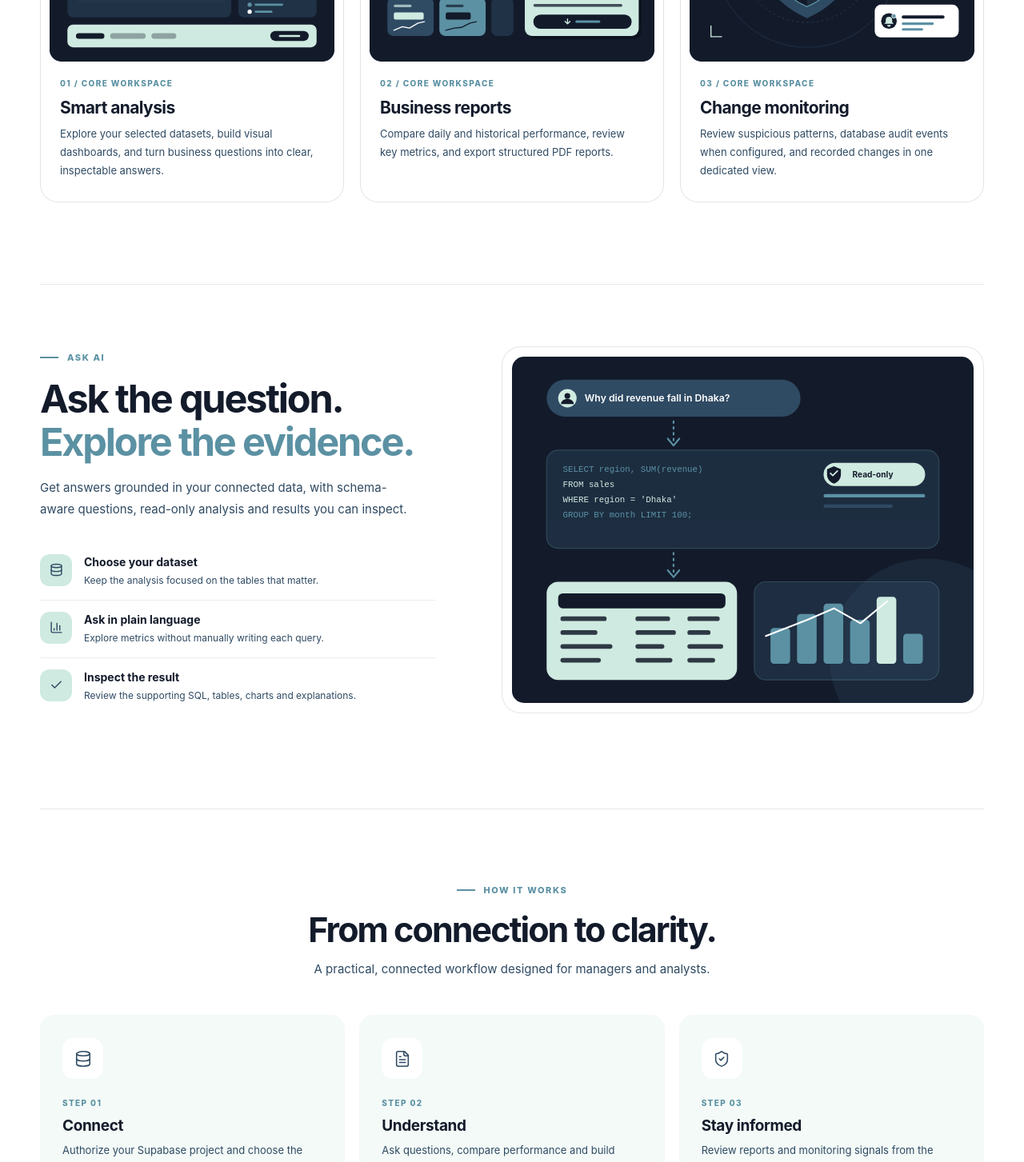
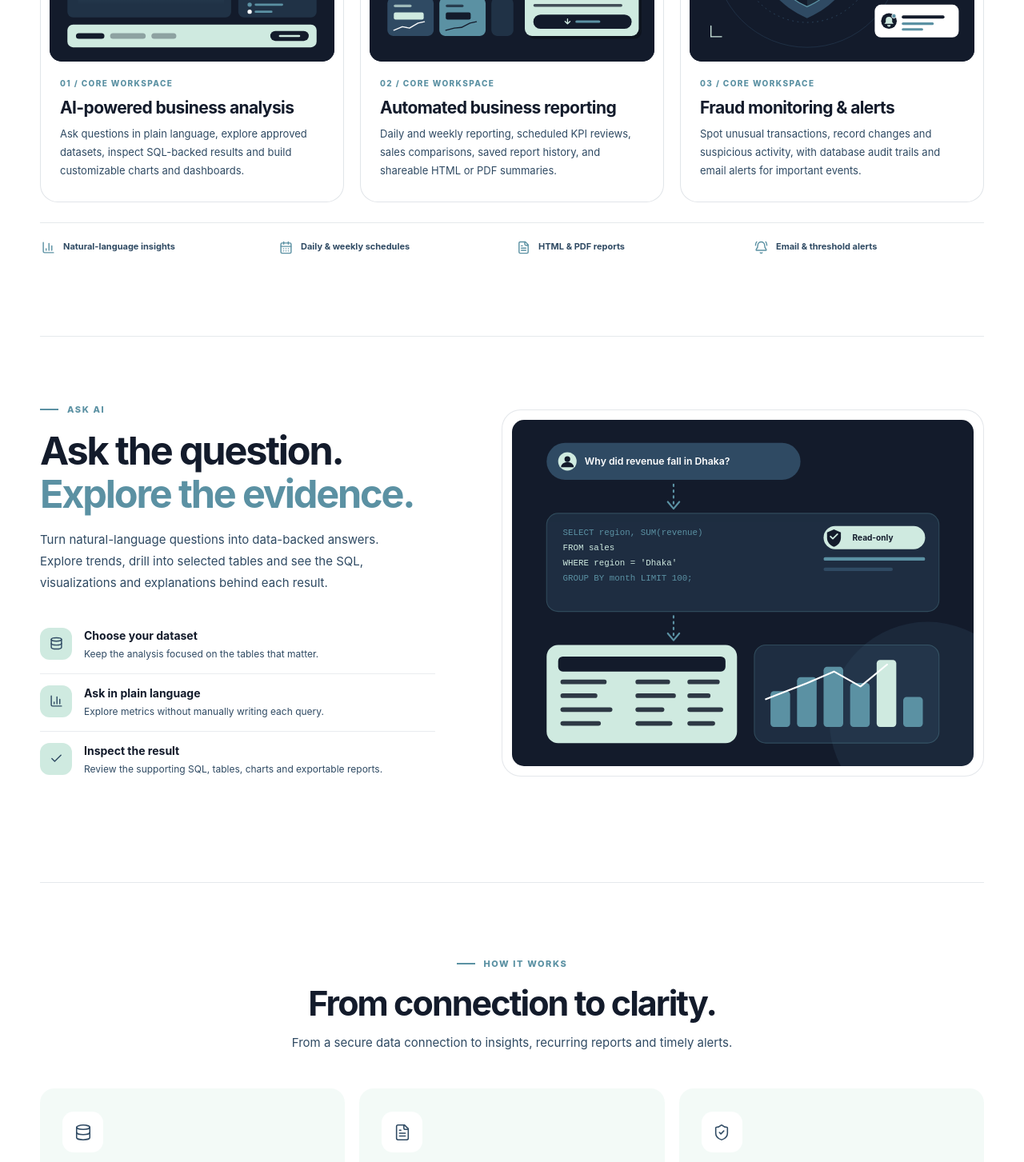
Before and after one commit to dev-fuadhasan/QueryPilot-X, a Next.js app: page / in a window 1280 px wide. Shown: the part 1380-2833 px from the top of the page at 80% size. Built offline with nearby package versions, Linux system fonts and the light colour scheme; no server answers.

Commit message:
landing page features updated

```diff
--- a/src/app/landing.css
+++ b/src/app/landing.css
@@ -89,6 +89,30 @@
   display: grid;
   grid-template-columns: repeat(3, minmax(0, 1fr));
   gap: 20px;
+}
+
+
+.qp-land-capability-strip {
+  display: grid;
+  grid-template-columns: repeat(4, minmax(0, 1fr));
+  gap: 12px;
+  margin-top: 25px;
+  padding: 22px 2px 0;
+  border-top: 1px solid rgba(47, 74, 99, .12);
+}
+.qp-land-capability-strip > span {
+  display: inline-flex;
+  align-items: center;
+  gap: 10px;
+  color: var(--land-slate);
+  font-size: 11px;
+  font-weight: 700;
+  line-height: 1.4;
+  white-space: normal;
+}
+.qp-land-capability-strip svg {
+  flex: 0 0 auto;
+  color: var(--land-blue);
 }
 
 .qp-land-feature-card {
@@ -405,6 +429,7 @@
 @media (max-width: 900px) {
   .qp-land-section, .qp-land-final, .qp-land-footer { width: calc(100% - 48px); }
   .qp-land-feature-grid { gap: 12px; }
+  .qp-land-capability-strip { grid-template-columns: repeat(2, minmax(0, 1fr)); }
   .qp-land-feature-copy { padding: 9px 17px 22px; }
   .qp-land-feature-copy h3 { font-size: 19px; }
   .qp-land-ai { gap: 30px; }
@@ -424,6 +449,8 @@
   }
   .qp-land-heading-block > p, .qp-land-ai-copy > p { font-size: 13px; line-height: 1.7; }
   .qp-land-feature-grid { grid-template-columns: 1fr; gap: 16px; }
+  .qp-land-capability-strip { grid-template-columns: repeat(2, minmax(0, 1fr)); gap: 16px 12px; padding-top: 18px; }
+  .qp-land-capability-strip > span { font-size: 10px; gap: 7px; }
   .qp-land-feature-card { border-radius: 17px; }
   .qp-land-feature-art { padding: 9px; }
   .qp-land-feature-art img { border-radius: 10px; }
--- a/src/components/LandingPage.tsx
+++ b/src/components/LandingPage.tsx
@@ -1,6 +1,6 @@
 "use client";
 
-import { ArrowRight, BarChart3, Check, Database, FileText, LockKeyhole, ShieldCheck } from "lucide-react";
+import { ArrowRight, BarChart3, Check, Database, FileText, LockKeyhole, ShieldCheck, BellRing, CalendarDays } from "lucide-react";
 
 type LandingPageProps = {
   onStart: () => void;
@@ -9,22 +9,22 @@ type LandingPageProps = {
 const features = [
   {
     index: "01",
-    title: "Smart analysis",
-    detail: "Explore your selected datasets, build visual dashboards, and turn business questions into clear, inspectable answers.",
+    title: "AI-powered business analysis",
+    detail: "Ask questions in plain language, explore approved datasets, inspect SQL-backed results and build customizable charts and dashboards.",
     image: "/landing/smart-dashboard.svg",
     alt: "Illustration of a customizable analytics dashboard"
   },
   {
     index: "02",
-    title: "Business reports",
-    detail: "Compare daily and historical performance, review key metrics, and export structured PDF reports.",
+    title: "Automated business reporting",
+    detail: "Daily and weekly reporting, scheduled KPI reviews, sales comparisons, saved report history, and shareable HTML or PDF summaries.",
     image: "/landing/daily-reports.svg",
     alt: "Illustration of a calendar and business performance report"
   },
   {
     index: "03",
-    title: "Change monitoring",
-    detail: "Review suspicious patterns, database audit events when configured, and recorded changes in one dedicated view.",
+    title: "Fraud monitoring & alerts",
+    detail: "Spot unusual transactions, record changes and suspicious activity, with database audit trails and email alerts for important events.",
     image: "/landing/fraud-detection.svg",
     alt: "Illustration of a security shield with monitored events"
   }
@@ -42,7 +42,7 @@ export default function LandingPage({ onStart }: LandingPageProps) {
         <div className="qp-land-heading-block">
           <span className="qp-land-eyebrow"><span className="qp-land-eyebrow-line" /> BUILT FOR CLEARER DECISIONS</span>
           <h2 id="qp-land-heading">One workspace.<br /><span>Every important perspective.</span></h2>
-          <p>Move from questions to evidence, from daily numbers to useful reports, and from unexpected changes to a clearer picture of your data.</p>
+          <p>Analyze business data, schedule performance reviews, monitor important changes, and bring meaningful notifications into one connected experience.</p>
         </div>
 
         <div className="qp-land-feature-grid">
@@ -59,17 +59,23 @@ export default function LandingPage({ onStart }: LandingPageProps) {
             </article>
           ))}
         </div>
+        <div className="qp-land-capability-strip" aria-label="QueryPilot features">
+          <span><BarChart3 size={17} /> Natural-language insights</span>
+          <span><CalendarDays size={17} /> Daily &amp; weekly schedules</span>
+          <span><FileText size={17} /> HTML &amp; PDF reports</span>
+          <span><BellRing size={17} /> Email &amp; threshold alerts</span>
+        </div>
       </section>
 
       <section className="qp-land-section qp-land-ai" aria-labelledby="qp-land-ai-heading">
         <div className="qp-land-ai-copy">
           <span className="qp-land-eyebrow"><span className="qp-land-eyebrow-line" /> ASK AI</span>
           <h2 id="qp-land-ai-heading">Ask the question.<br /><span>Explore the evidence.</span></h2>
-          <p>Get answers grounded in your connected data, with schema-aware questions, read-only analysis and results you can inspect.</p>
+          <p>Turn natural-language questions into data-backed answers. Explore trends, drill into selected tables and see the SQL, visualizations and explanations behind each result.</p>
           <ul className="qp-land-proof-list">
             <li><span><Database size={17} /></span><div><strong>Choose your dataset</strong><small>Keep the analysis focused on the tables that matter.</small></div></li>
             <li><span><BarChart3 size={17} /></span><div><strong>Ask in plain language</strong><small>Explore metrics without manually writing each query.</small></div></li>
-            <li><span><Check size={17} /></span><div><strong>Inspect the result</strong><small>Review the supporting SQL, tables, charts and explanations.</small></div></li>
+            <li><span><Check size={17} /></span><div><strong>Inspect the result</strong><small>Review the supporting SQL, tables, charts and exportable reports.</small></div></li>
           </ul>
         </div>
         <div className="qp-land-ai-art">
@@ -81,7 +87,7 @@ export default function LandingPage({ onStart }: LandingPageProps) {
         <div className="qp-land-process-intro">
           <span className="qp-land-eyebrow"><span className="qp-land-eyebrow-line" /> HOW IT WORKS</span>
           <h2 id="qp-land-process-heading">From connection to clarity.</h2>
-          <p>A practical, connected workflow designed for managers and analysts.</p>
+          <p>From a secure data connection to insights, recurring reports and timely alerts.</p>
         </div>
         <div className="qp-land-steps">
           <div className="qp-land-step">
@@ -94,13 +100,13 @@ export default function LandingPage({ onStart }: LandingPageProps) {
             <span className="qp-land-step-icon"><FileText size={22} strokeWidth={1.7} /></span>
             <span className="qp-land-step-number">STEP 02</span>
             <h3>Understand</h3>
-            <p>Ask questions, compare performance and build visual summaries.</p>
+            <p>Build dashboards, compare business metrics and schedule daily or weekly reports.</p>
           </div>
           <div className="qp-land-step">
             <span className="qp-land-step-icon"><ShieldCheck size={22} strokeWidth={1.7} /></span>
             <span className="qp-land-step-number">STEP 03</span>
             <h3>Stay informed</h3>
-            <p>Review reports and monitoring signals from the same workspace.</p>
+            <p>Keep track of report history, database changes and email notifications for unusual activity or KPI drops.</p>
           </div>
         </div>
       </section>
@@ -109,7 +115,7 @@ export default function LandingPage({ onStart }: LandingPageProps) {
         <div className="qp-land-final-copy">
           <span className="qp-land-final-kicker">YOUR DATA. A CLEARER VIEW.</span>
           <h2>Make every decision<br />a little more informed.</h2>
-          <p>Bring your connected datasets into one focused workspace.</p>
+          <p>Bring analytics, scheduled reporting and intelligent alerts together in one place.</p>
           <button type="button" onClick={startConnection} className="qp-land-final-button">
             Get started <ArrowRight size={18} />
           </button>
```
